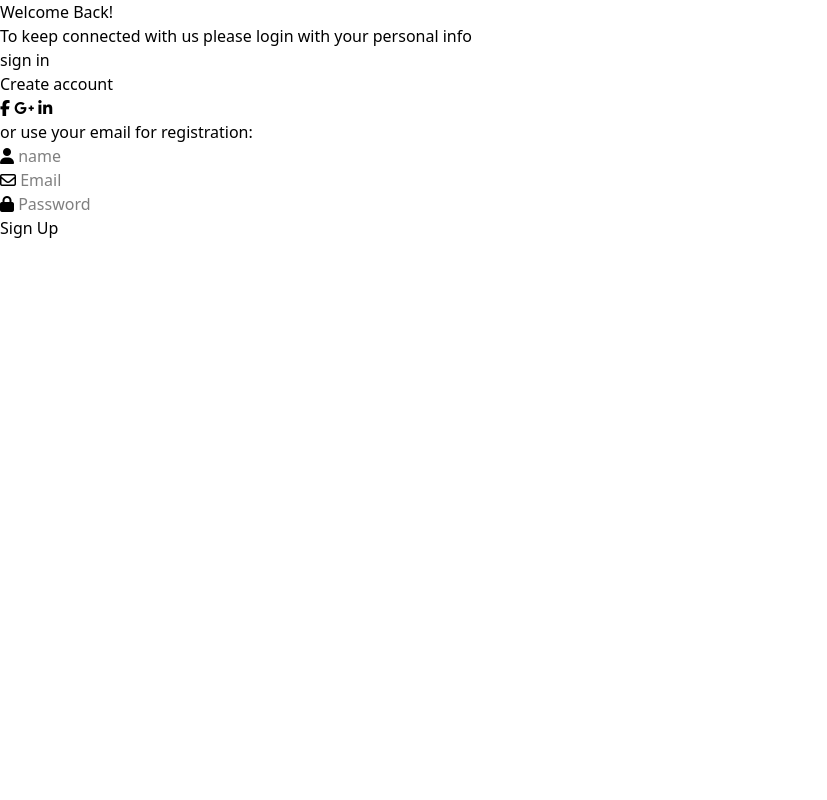
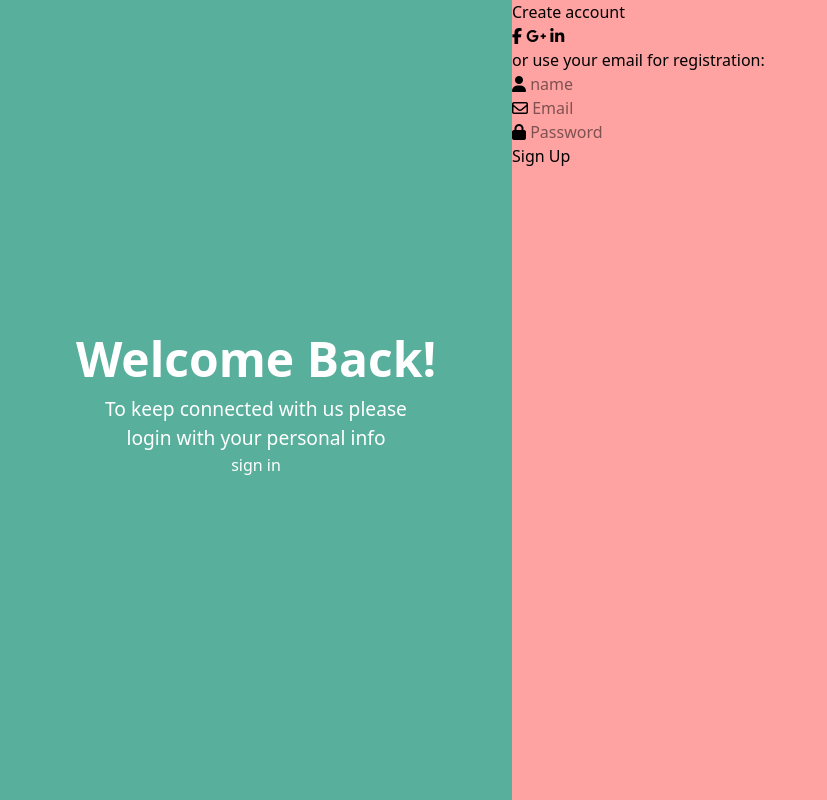
Before and after one commit to rodrigoamb/tela-cadastro-tailwind, a plain HTML site: page index.html in a window 1280 px wide. Shown: the whole page, without its empty margins (0-827 px from the left). Drawn offline with nearby package versions, Linux system fonts and the light colour scheme.

Commit message:
pagina cadastro continuacao

```diff
--- a/index.html
+++ b/index.html
@@ -14,10 +14,14 @@
     <script src="https://cdn.jsdelivr.net/npm/@tailwindcss/browser@4"></script>
   </head>
   <body>
-    <div>
-      <div>
-        <h2>Welcome Back!</h2>
-        <p>To keep connected with us please login with your personal info</p>
+    <div class="flex flex-row bg-red-300 h-screen">
+      <div
+        class="bg-[#58AF9C] w-[40%] flex flex-col justify-center items-center text-white"
+      >
+        <h2 class="text-[3rem] font-bold">Welcome Back!</h2>
+        <p class="text-[1.2rem] w-[20rem] text-center">
+          To keep connected with us please login with your personal info
+        </p>
         <a href="#">sign in</a>
       </div>
       <div>
```
